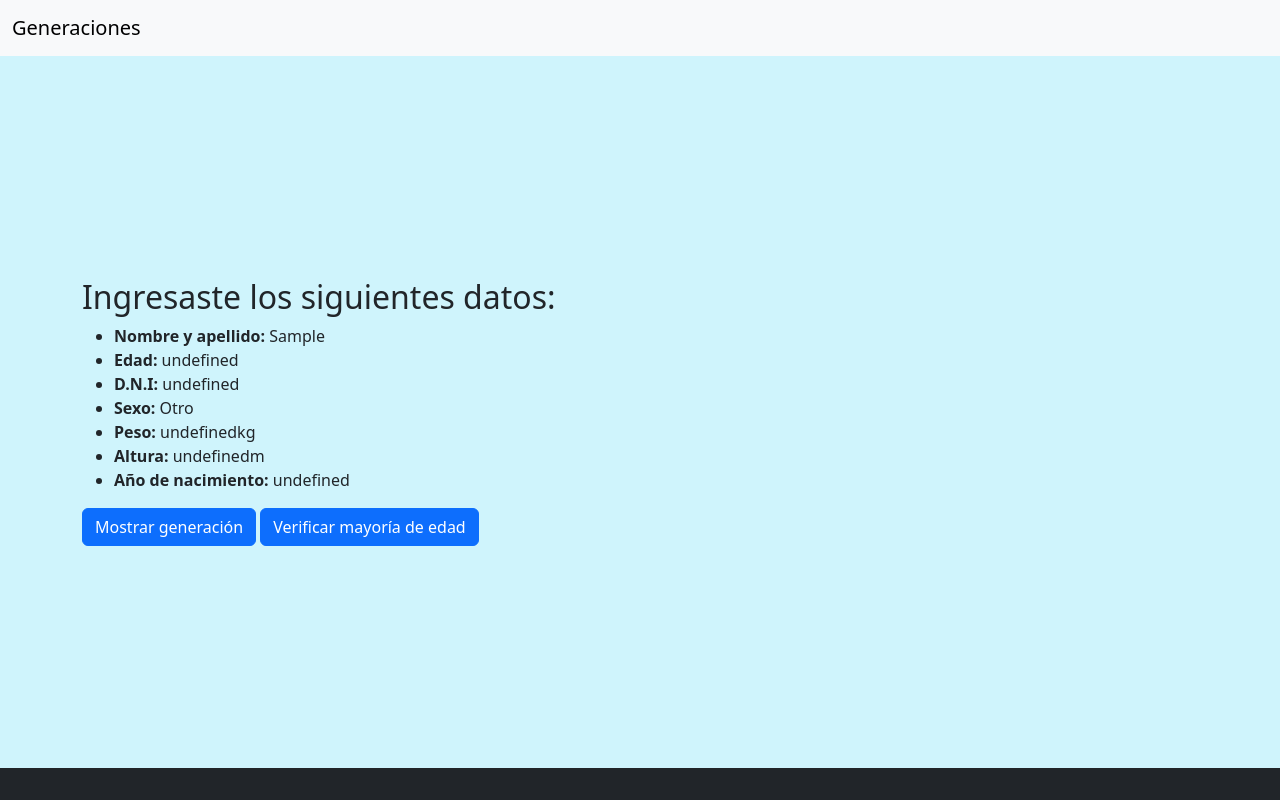
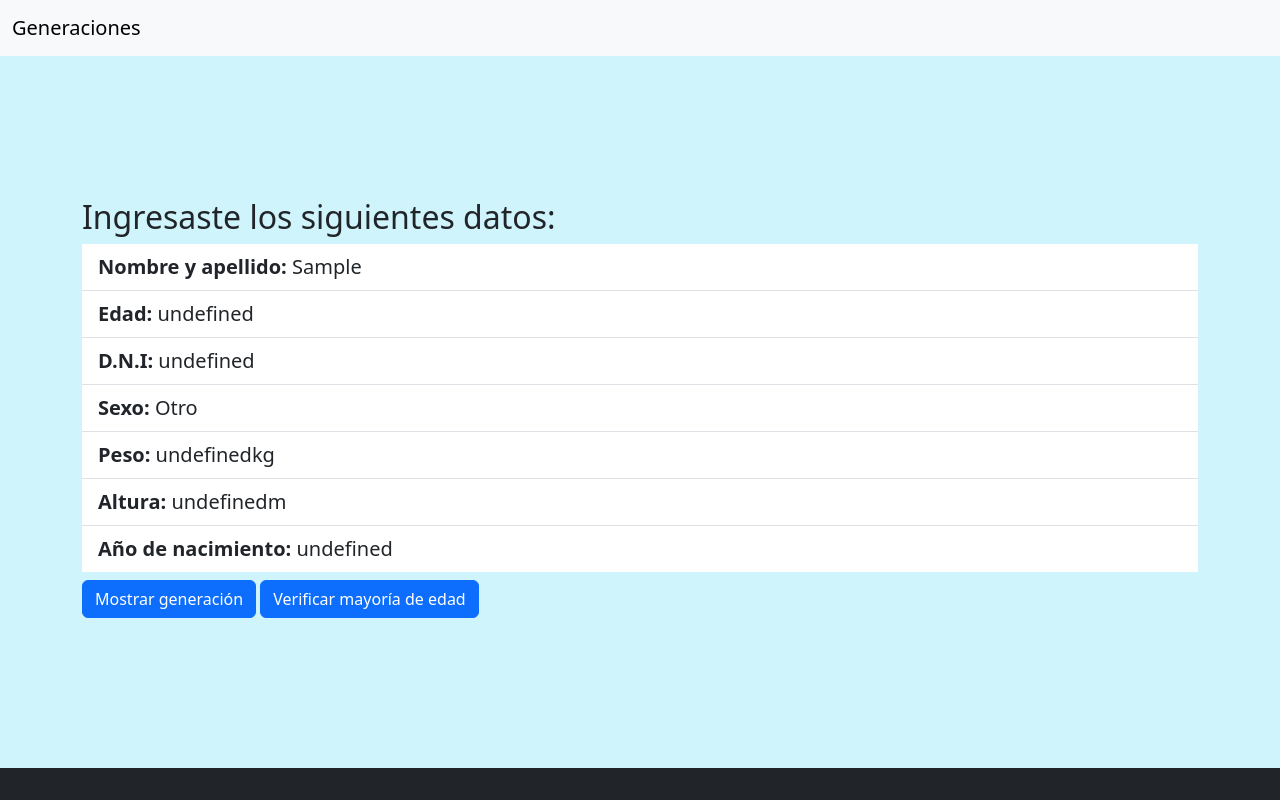
Before and after one commit to lisandroCivili/generaciones, a plain HTML site: page index.html in a window 1280 px wide. Both pictures are taken after typing "Sample", "Sample", "Sample", "Sample", "Sample", "Sample" into the empty fields and a click on the button "Enviar datos". Drawn offline with nearby package versions, Linux system fonts and the light colour scheme.

Commit message:
Ejercicioc generaciones finalizado

```diff
--- a/index.html
+++ b/index.html
@@ -67,10 +67,10 @@
         <section id="sectionData" class="d-none">
             <div id="showData">
                 <h2>Ingresaste los siguientes datos:</h2>
-                <ul>
+                <ul class="list-group list-group-flush">
                 </ul>
             </div>
-            <div class="d-grid gap-2 d-md-block">
+            <div class="d-grid gap-2 d-md-block mt-2 mb-2 ">
               <button id="btnGeneration" class="btn btn-primary" type="button">Mostrar generación</button>
               <button id="btnAdultOrNot" class="btn btn-primary" type="button">Verificar mayoría de edad</button>
             </div>
--- a/js/app.js
+++ b/js/app.js
@@ -124,24 +124,31 @@ class Person{
     }
     mostrarDatos(){
         const liNombre = document.createElement('li');
+        liNombre.className = 'list-group-item fs-5';
         liNombre.innerHTML = `<b>Nombre y apellido:</b> ${this.name}`;
 
         const liEdad = document.createElement('li');
+        liEdad.className = 'list-group-item fs-5';
         liEdad.innerHTML = `<b>Edad:</b> ${this.age}`;
 
         const liDNI = document.createElement('li');
+        liDNI.className = 'list-group-item fs-5';
         liDNI.innerHTML = `<b>D.N.I:</b> ${this.id}`;
 
         const liSexo = document.createElement('li');
+        liSexo.className = 'list-group-item fs-5';
         liSexo.innerHTML = `<b>Sexo:</b> ${this.gender}`;
 
         const liPeso = document.createElement('li');
+        liPeso.className = 'list-group-item fs-5';
         liPeso.innerHTML = `<b>Peso:</b> ${this.weight}kg`;
 
         const liAltura = document.createElement('li');
+        liAltura.className = 'list-group-item fs-5';
         liAltura.innerHTML = `<b>Altura:</b> ${this.height}m`;
 
         const liNacimiento = document.createElement('li');
+        liNacimiento.className = 'list-group-item fs-5';
         liNacimiento.innerHTML = `<b>Año de nacimiento:</b> ${this.birth}`;
 
         const ulList = document.querySelector('ul');
@@ -157,7 +164,7 @@ class Person{
 
 }
 
-const obtenerDatos = (e) =>{
+const getData = (e) =>{
     e.preventDefault();
     const inputName = document.getElementById('inputName');
     const inputAge = document.getElementById('inputAge');
@@ -189,7 +196,7 @@ const formData = document.getElementById('formData');
 const sectionData = document.getElementById('sectionData');
 const btnGeneration = document.getElementById('btnGeneration');
 const btnAdultOrNot = document.getElementById('btnAdultOrNot');
-formData.addEventListener('submit', obtenerDatos);
+formData.addEventListener('submit', getData);
 btnGeneration.addEventListener('click', generation);
 btnAdultOrNot.addEventListener('click', adultOrNot);
 const persona = new Person();
```
